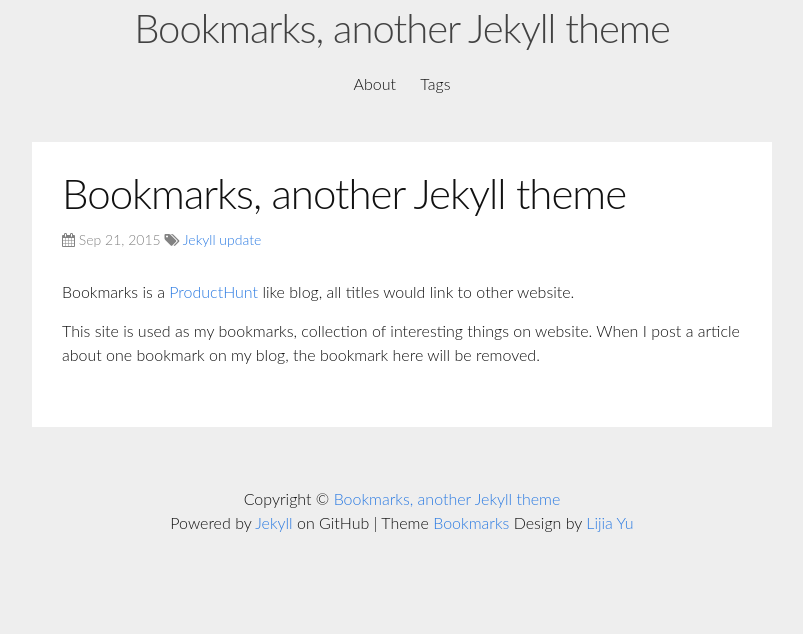
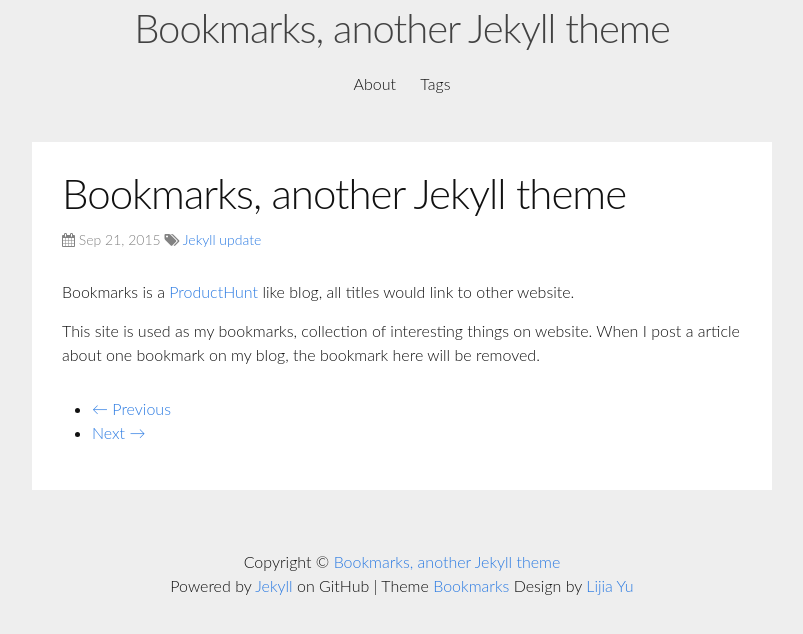
Before and after one commit to yulijia/bookmarks, a Jekyll site: the page built from _posts/2015-09-21-welcome-to-jekyll.markdown, in a window 1280 px wide. Shown: the top 634 px of the page, without its empty margins (238-1041 px from the left). Built offline with Jekyll 4.4.1, drawn with Linux system fonts in a browser that asks for light colours; nearby versions of some CDN libraries.

Commit message:
add paginator

```diff
--- a/_config.yml
+++ b/_config.yml
@@ -10,3 +10,4 @@
 
 # Build settings
 markdown: kramdown
+paginate: 5
--- /dev/null
+++ b/_includes/page_pagination.html
@@ -0,0 +1,17 @@
+<!--div class="hentry"-->
+
+<section class="pager">
+<ul>
+    {% if page.previous %}
+    <li class="previous"><a href="{{ site.baseurl }}{{ page.previous.url }}" title="{{ page.previous.title }}">&larr; Previous</a></li>
+    {% else %}
+    <li class="disabled"><a>&larr; Previous</a></li>
+    {% endif %}
+    {% if page.next %}
+    <li class="next"><a href="{{ site.baseurl }}{{ page.next.url }}" title="{{ page.next.title }}">Next &rarr;</a></li>
+    {% else %}
+    <li class="disabled"><a>Next &rarr;</a>
+    {% endif %}
+  </ul>
+</section>
+<!--/div-->
--- /dev/null
+++ b/_includes/post_pagination.html
@@ -0,0 +1,14 @@
+<section class="pager">
+<!--div class="hentry"-->
+{% if paginator.previous_page %}
+  {% if paginator.previous_page == 1 %}
+  <li class="previous"><a href="{{site.baseurl}}/" title="Next">&larr; Next</a></li>
+  {% else %}
+  <li class="previous"><a href="{{site.baseurl}}/page{{ paginator.previous_page }}/" title="Next">&larr; Next</a></li>
+  {% endif %}
+  {% endif %}
+  {% if paginator.next_page %}
+  <li class="next"><a href="{{site.baseurl}}/page{{ paginator.next_page }}/" title="Previous">Previous &rarr;</a></li>
+  {% endif %}
+<!--/div-->
+</section>
--- a/_layouts/default.html
+++ b/_layouts/default.html
@@ -6,13 +6,12 @@
   <body>
 
     {% include header.html %}
-
     <div class="page-content">
       <div class="wrapper">
         {{ content }}
-      </div>
+    {% include post_pagination.html %}
     </div>
-
+    </div>
     {% include footer.html %}
 
   </body>
--- a/_layouts/post.html
+++ b/_layouts/post.html
@@ -21,5 +21,7 @@
   <article class="post-content">
     {{ content }}
   </article>
+{% include page_pagination.html%}
+
 </div>
 </div>
--- a/index.html
+++ b/index.html
@@ -3,7 +3,7 @@
 ---
 
   <ul class="post-list">
-    {% for post in site.posts %} <!--site.posts-->
+    {% for post in paginator.posts %} <!--site.posts-->
     <article class="hentry" itemprop="articleBody">
 
     <li>
```
